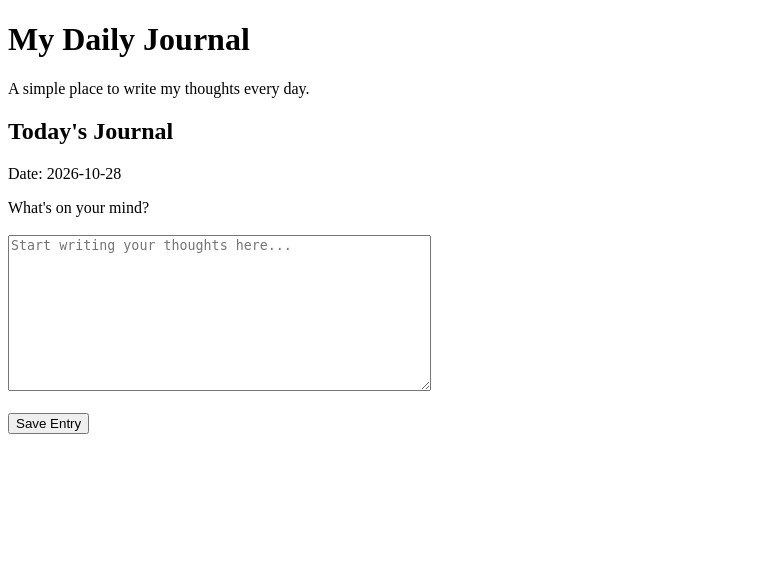
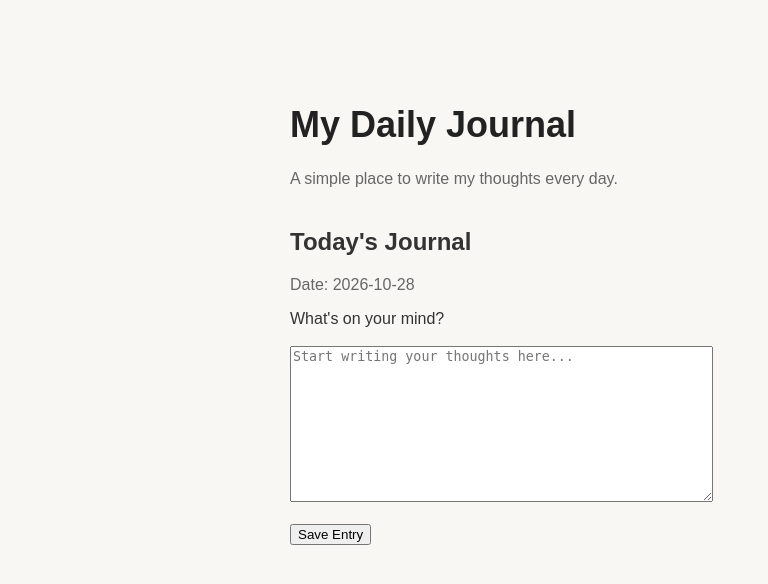
Before and after one commit to bibekshah47/daily-journal, a Flask app: page / in a window 1280 px wide. Shown: the top 584 px of the page, without its empty margins (0-768 px from the left). Run offline with Flask 3, Linux system fonts and the light colour scheme.

Commit message:
Add CSS stylig to journal homepage

```diff
--- /dev/null
+++ b/static/style.css
@@ -0,0 +1,23 @@
+
+body {
+    background-color: #f8f7f4;
+    font-family: Arial, sans-serif;
+    color: #333333;
+    max-width: 700px;
+    margin: 60px auto;
+    padding: 20px;
+}
+
+h1 {
+    font-size: 36px;
+    color: #222222;
+}
+
+h2 {
+    font-size: 24px;
+    margin-top: 40px;
+}
+
+p {
+    color: #666666;
+}
--- a/templates/index.html
+++ b/templates/index.html
@@ -5,6 +5,8 @@
     <meta charset="UTF-8">
     <meta name="viewport" content="width=device-width, initial-scale=1.0">
     <title>My Daily Journal</title>
+
+    <link rel="stylesheet" href="{{ url_for('static', filename='style.css') }}">
 </head>
 <body>
 
```
